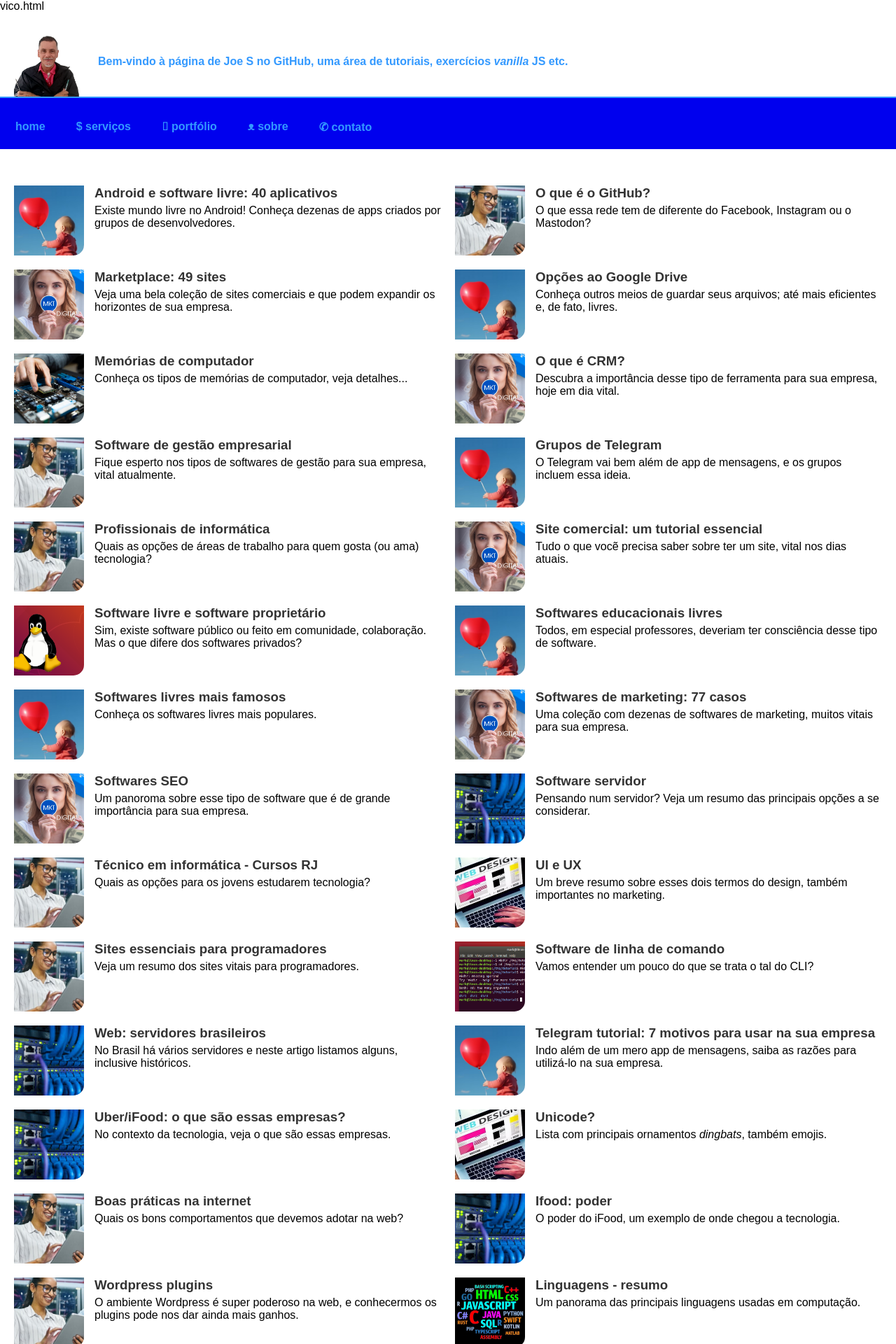
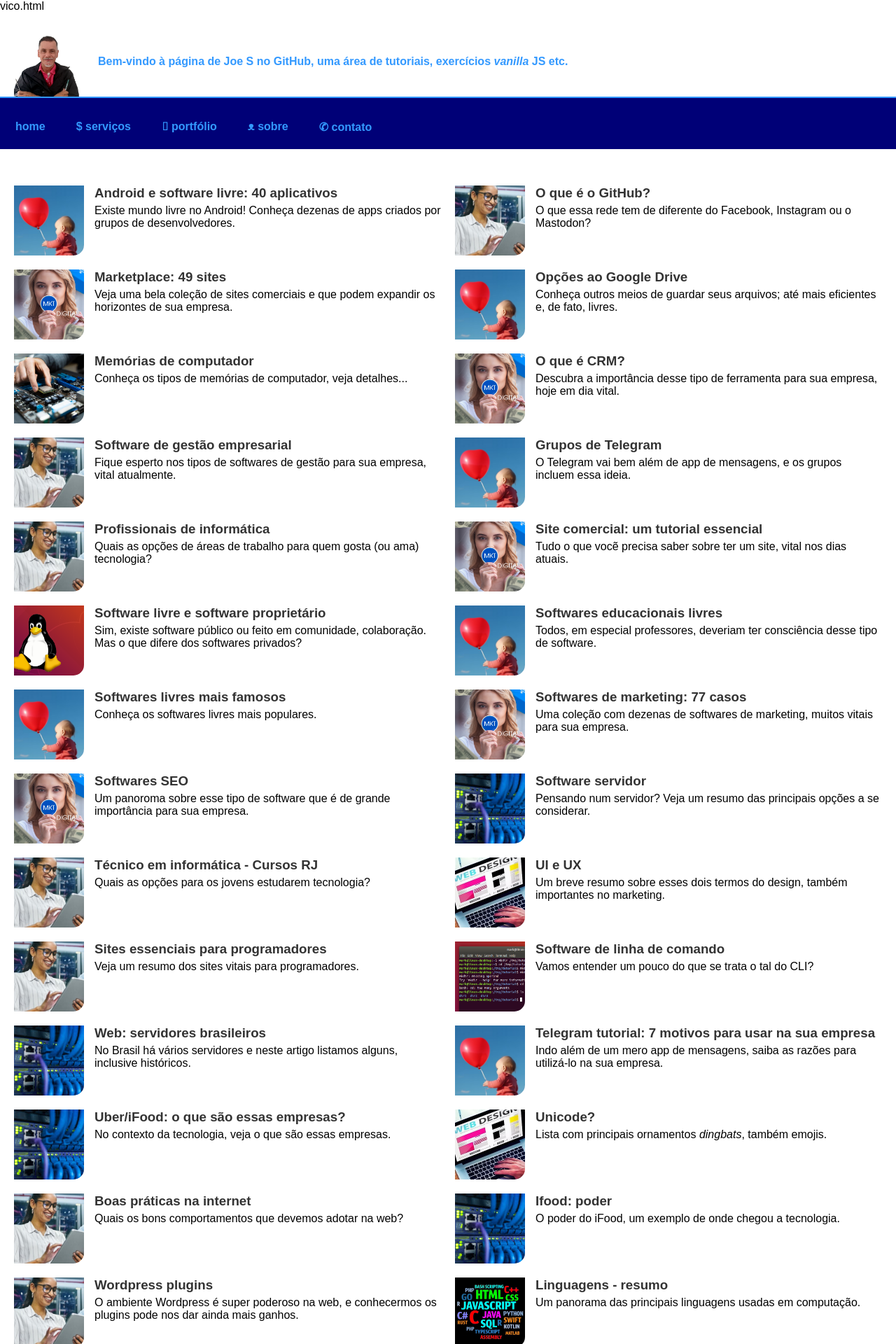
Before and after one commit to Joesynth/joesynth.github.io, a Jekyll site: the page built from index.html, in a window 1280 px wide. Shown: the top 1920 px of the page at 70% size. Built offline with Jekyll 4.4.1, drawn with Linux system fonts in a browser that asks for light colours.

Commit message:
Change navigation background color from #00e to #007

```diff
--- a/css/style.css
+++ b/css/style.css
@@ -27,7 +27,7 @@
 }
 
 /* Navegação e Lógica do Hamburger */
-nav { background: #00e; padding: 10px; position: relative; margin-bottom: 2em;}
+nav { background: #007; padding: 10px; position: relative; margin-bottom: 2em;}
 .menu-checkbox { display: none; } /* Esconde o input */
 
 .menu-toggle {
```
